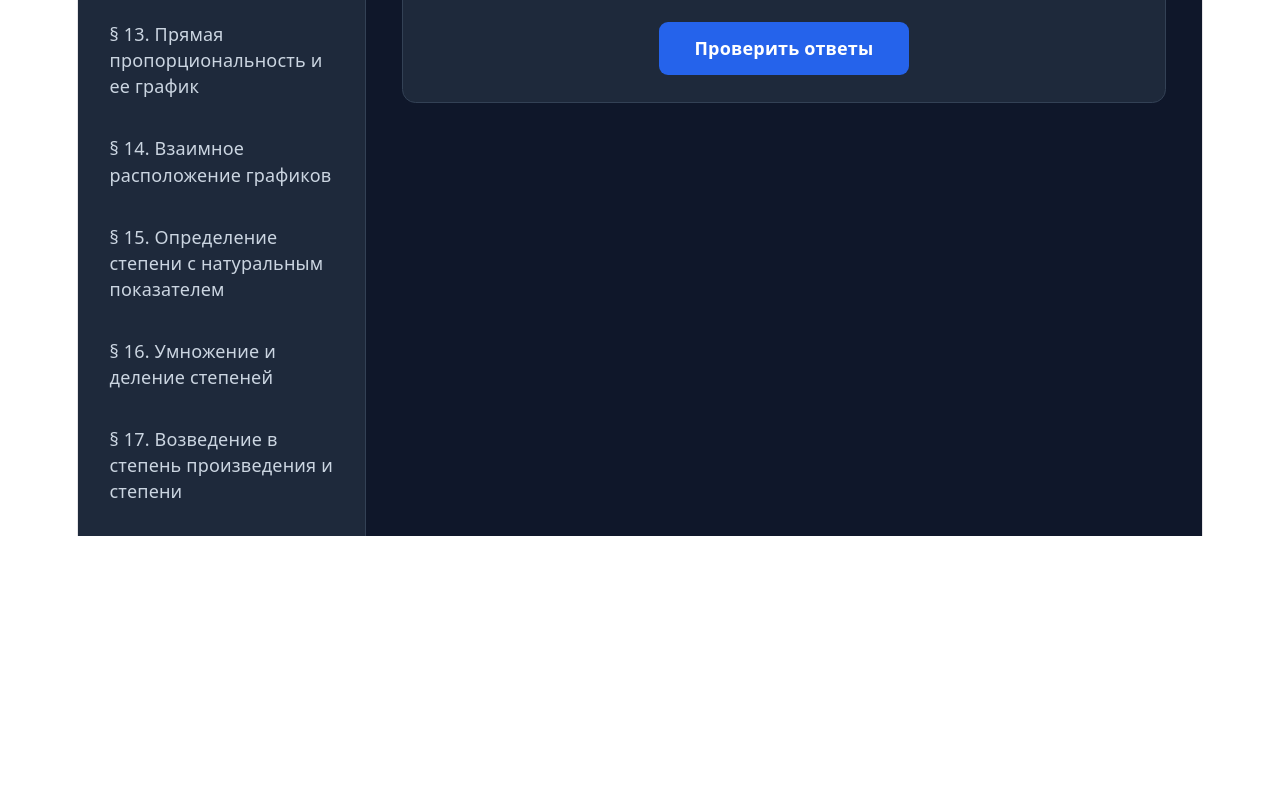
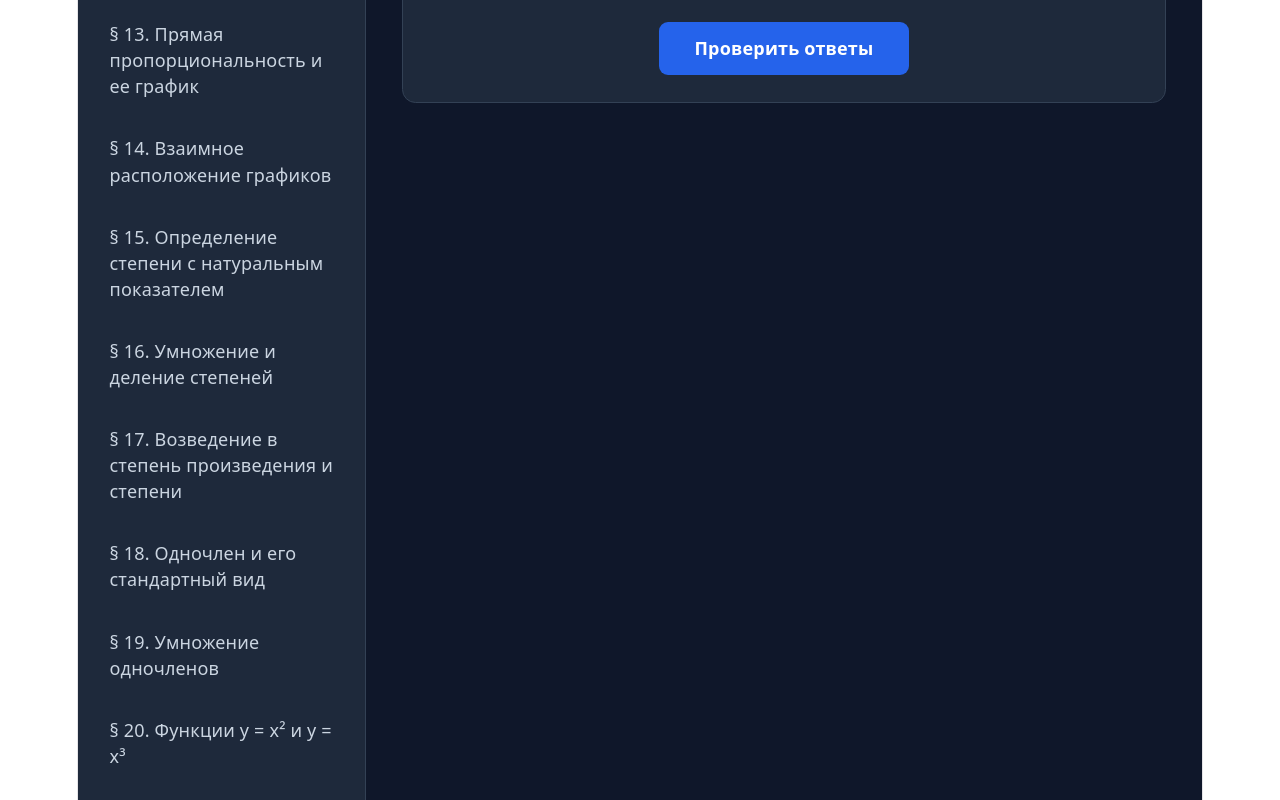
Before and after one commit to andreevairina005-source/algebra-trainer, a React (Vite) app: page / in a window 1280 px wide. Shown: the part 1178-1978 px from the top of the page. Before the commit the page ends 1714 px from the top, so only its background shows below. Built offline with nearby package versions, Linux system fonts and the light colour scheme.

Commit message:
Добавлены темы 18-20

```diff
--- a/src/App.jsx
+++ b/src/App.jsx
@@ -430,6 +430,84 @@ const modules = [
       }
     ]
   },
+    {
+    id: 18,
+    title: "§ 18. Одночлен и его стандартный вид",
+    rule: "Выражения, являющиеся произведениями чисел, переменных и их степеней, называют одночленами. Одночлен называют одночленом стандартного вида, если он содержит только один числовой множитель, стоящий на первом месте, и степени различных переменных. Числовой множитель одночлена, записанного в стандартном виде, называют коэффициентом одночлена.",
+    example: {
+      task: "Приведем одночлен 4x²y · 3xy³ к стандартному виду.",
+      steps: [
+        "1) Перемножим числовые множители: 4 · 3 = 12.",
+        "2) Перемножим степени с основанием x: x² · x = x³.",
+        "3) Перемножим степени с основанием y: y · y³ = y⁴.",
+        "4) Получаем одночлен: 12x³y⁴. Коэффициент равен 12."
+      ]
+    },
+    quiz: [
+      {
+        question: "Какой коэффициент у одночлена -7a²b?",
+        options: ["7", "-7", "2", "1"],
+        correct: 1
+      },
+      {
+        question: "Приведите к стандартному виду: 2a · 5b",
+        options: ["10ab", "7ab", "10a+b", "25ab"],
+        correct: 0
+      }
+    ]
+  },
+  {
+    id: 19,
+    title: "§ 19. Умножение одночленов",
+    rule: "При умножении одночленов используют правило умножения степеней с одинаковыми основаниями: основание оставляют прежним, а показатели складывают. При возведении одночлена в степень используют правило возведения степени в степень: основание оставляют прежним, а показатели перемножают.",
+    example: {
+      task: "Упростим выражение: (-3a²b) · (2ab³).",
+      steps: [
+        "1) Перемножим коэффициенты: -3 · 2 = -6.",
+        "2) Перемножим степени a: a² · a = a³.",
+        "3) Перемножим степени b: b · b³ = b⁴.",
+        "4) Результат: -6a³b⁴."
+      ]
+    },
+    quiz: [
+      {
+        question: "Выполните умножение: 4x² · 3x³",
+        options: ["7x^5", "12x^6", "12x^5", "12x"],
+        correct: 2
+      },
+      {
+        question: "Возведите в квадрат: (2y³)²",
+        options: ["4y^6", "2y^6", "4y^5", "4y^9"],
+        correct: 0
+      }
+    ]
+  },
+  {
+    id: 20,
+    title: "§ 20. Функции y = x² и y = x³",
+    rule: "Графиком функции y = x² является парабола. Ветви параболы направлены вверх, вершина находится в начале координат. График функции y = x³ называется кубической параболой. Он проходит через начало координат, симметричен относительно начала координат и расположен в первой и третьей координатных четвертях.",
+    example: {
+      task: "Найдем значения функции y = x² при x = -3, 0, 2.",
+      steps: [
+        "1) Подставим x = -3: y = (-3)² = 9.",
+        "2) Подставим x = 0: y = 0² = 0.",
+        "3) Подставим x = 2: y = 2² = 4.",
+        "4) Точки (-3; 9), (0; 0) и (2; 4) принадлежат графику параболы."
+      ]
+    },
+    quiz: [
+      {
+        question: "Найдите значение функции y = x² при x = 5.",
+        options: ["10", "25", "125", "5"],
+        correct: 1
+      },
+      {
+        question: "В каких координатных четвертях расположен график функции y = x³?",
+        options: ["Только в 1-й", "В 1-й и 2-й", "В 1-й и 3-й", "Во 2-й и 4-й"],
+        correct: 2
+      }
+    ]
+  },
 ];
 
 export default function App() {
```
